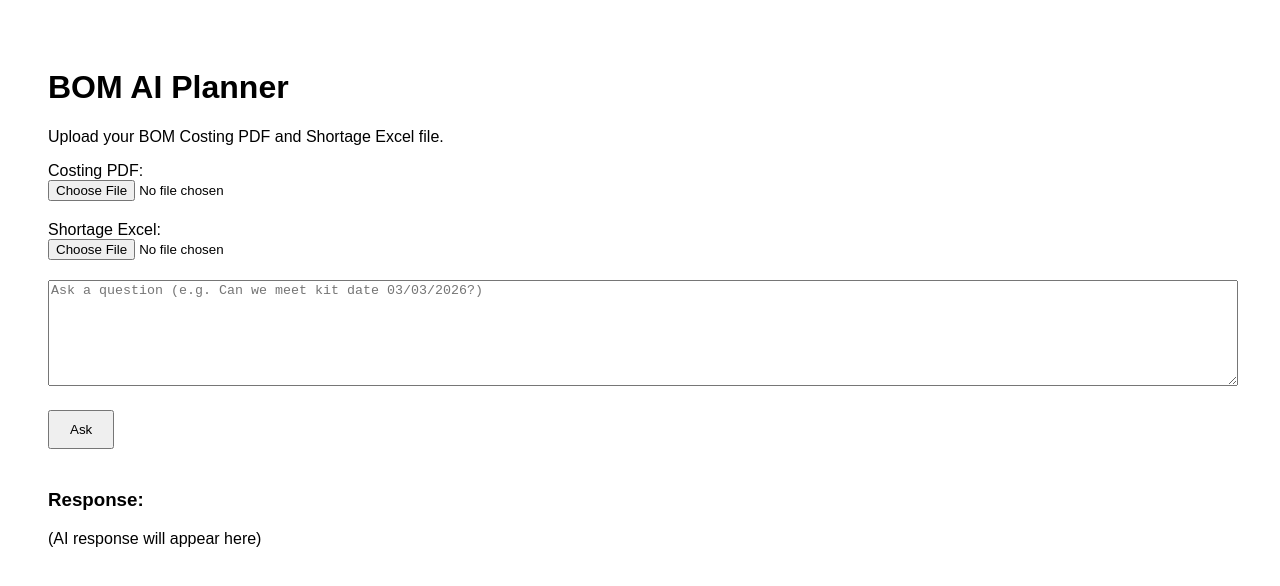
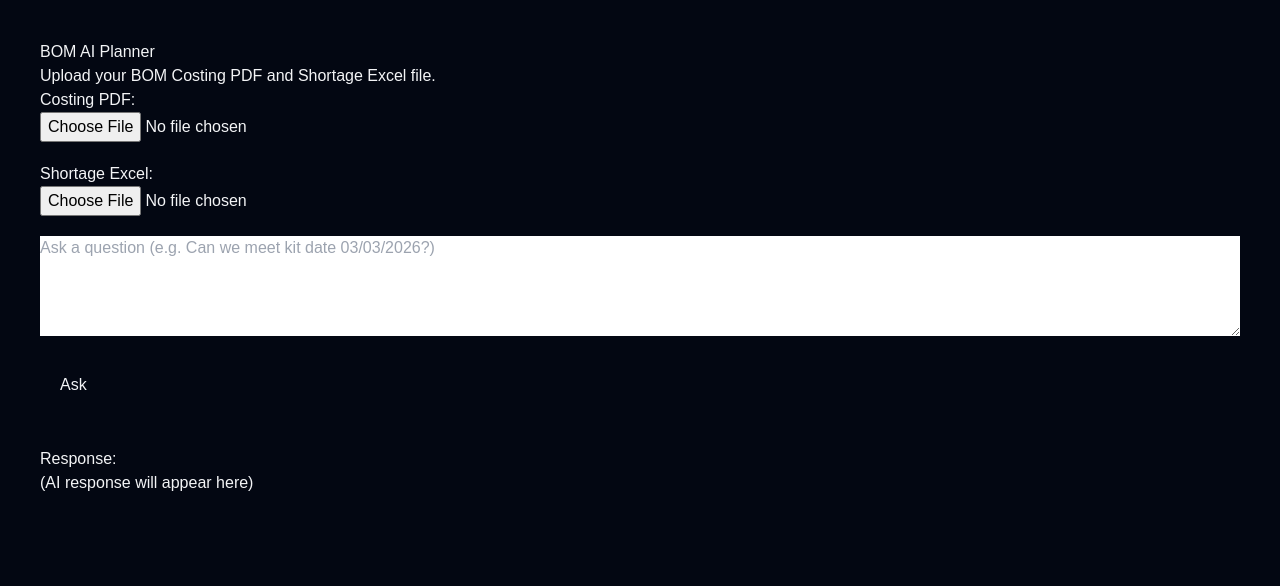
Before and after one commit to Stenner-hue/bom-ai-planner, a Next.js app: page / in a window 1280 px wide. Shown: the top 586 px of the page. Built offline with nearby package versions, Linux system fonts and the light colour scheme.

Commit message:
Update layout.js

```diff
--- a/app/layout.js
+++ b/app/layout.js
@@ -1,3 +1,5 @@
+import "./globals.css";
+
 export const metadata = {
   title: "BOM AI Planner",
   description: "AI-assisted BOM costing and planning tool"
@@ -6,7 +8,7 @@
 export default function RootLayout({ children }) {
   return (
     <html lang="en">
-      <body>{children}</body>
+      <body className="min-h-screen">{children}</body>
     </html>
   );
 }
```
